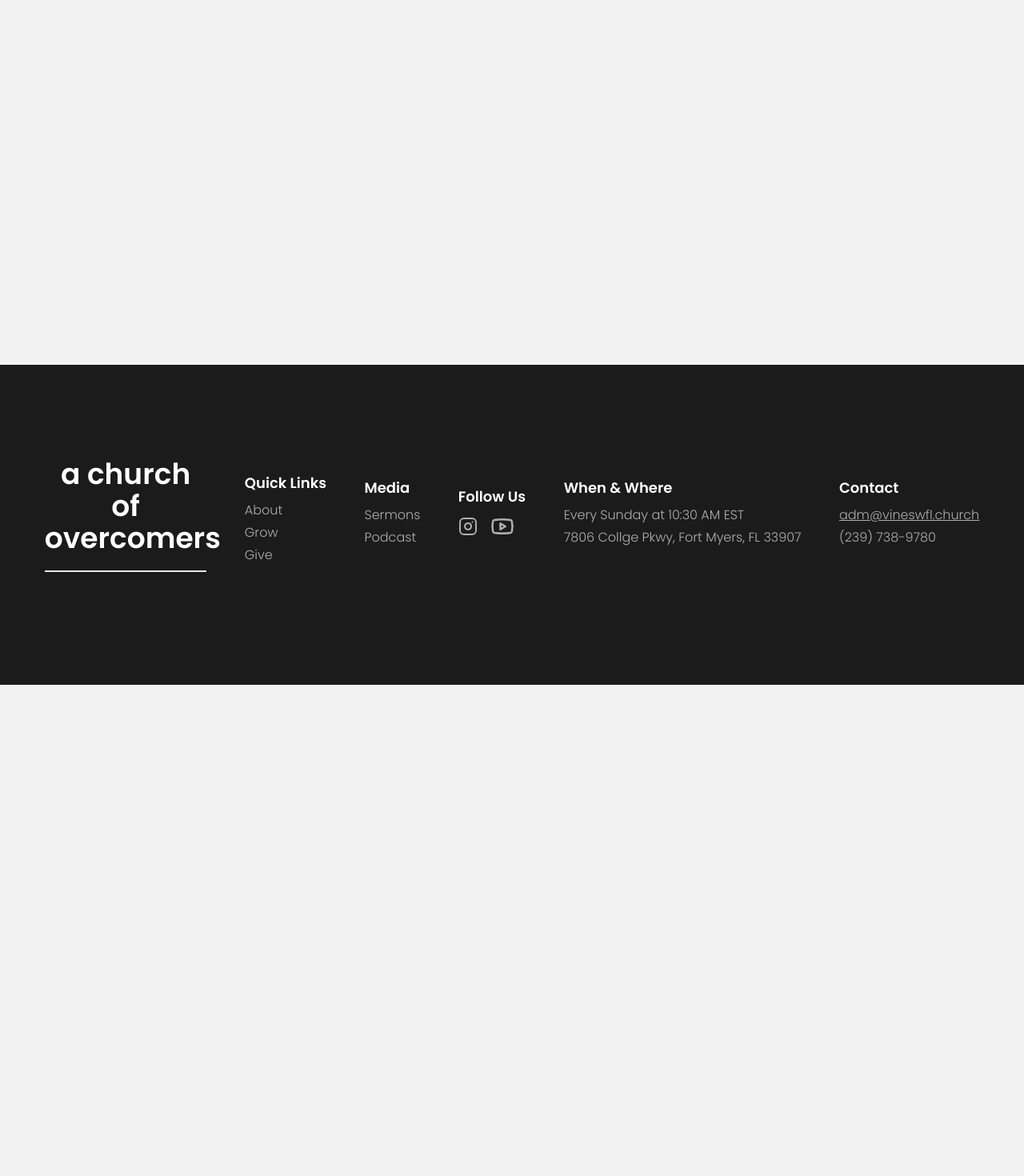
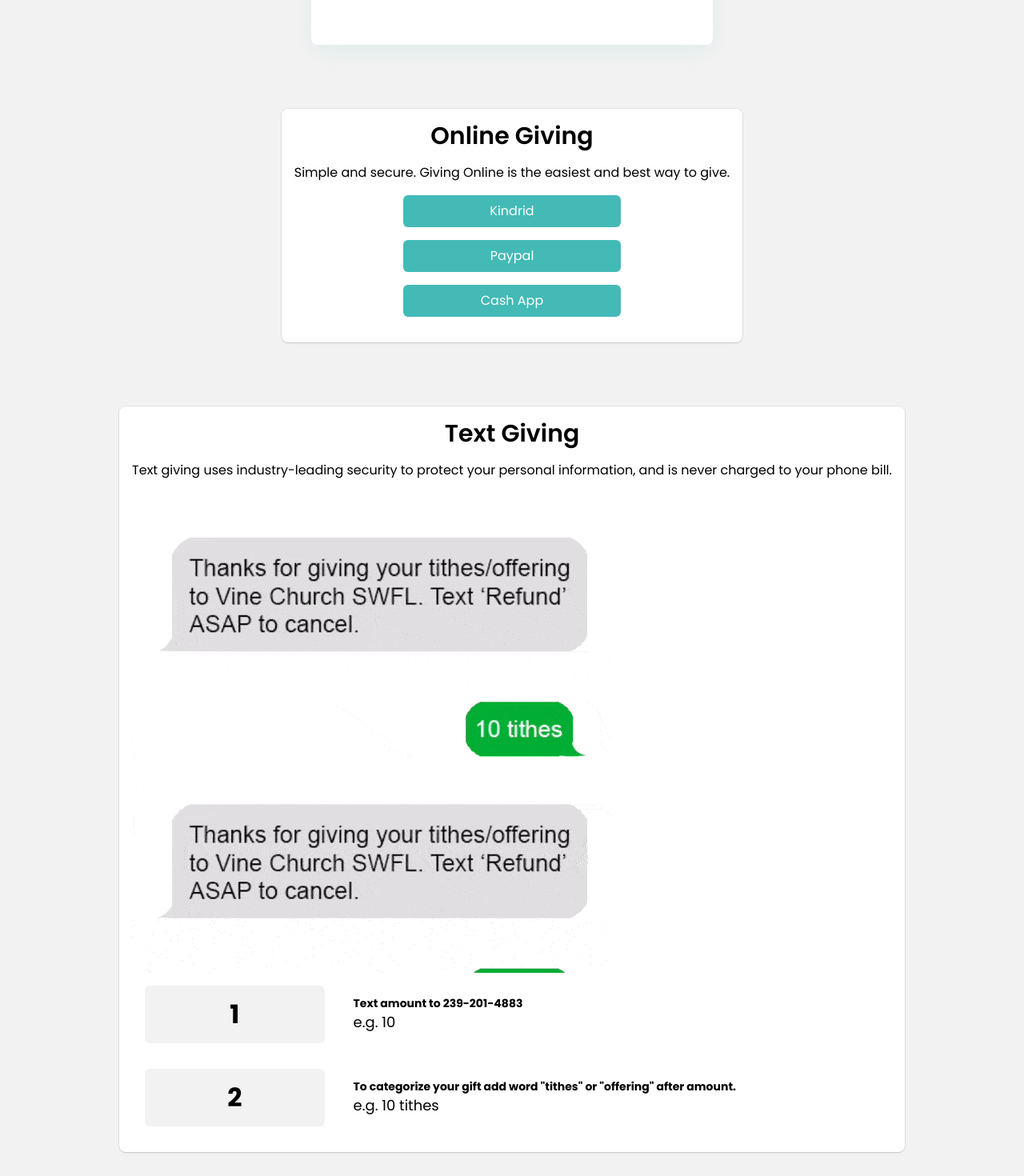
Before and after one commit to rmscrlos/vineswflweb, a Next.js app: page /give in a window 1280 px wide. Shown: the part 440-1910 px from the top of the page at 80% size. Before the commit the page ends 1296 px from the top, so only its background shows below. Built offline with nearby package versions, Linux system fonts and the light colour scheme.

Commit message:
created give page, fixed modified sermons pages and added styles for desktop

```diff
--- a/src/app/(user)/give/page.tsx
+++ b/src/app/(user)/give/page.tsx
@@ -1,8 +1,106 @@
+import Image from "next/image";
+
+import giveTextGif from "@/lib/images/givetext.gif";
+import Link from "next/link";
+import { Button } from "@/components/ui/button";
+
+interface TextGivingDataType {
+	id: number;
+	number: string;
+	description: string;
+	example: string;
+}
+
+interface WaysToGiveType {
+	title: string;
+	link: string;
+}
+
+const waysToGiveData: WaysToGiveType[] = [
+	{
+		title: "Kindrid",
+		link: "https://www.kindridgiving.com/App/Form/49349df5-7ef7-40b8-bff6-8540066588f9",
+	},
+	{
+		title: "Paypal",
+		link: "https://www.paypal.com/donate/?hosted_button_id=HW4LX5VZLYKDS",
+	},
+
+	{
+		title: "Cash App",
+		link: "https://cash.app/$vineftmyers?qr=1",
+	},
+];
+
+const textGivingData: TextGivingDataType[] = [
+	{
+		id: 1,
+		number: "1",
+		description: "Text amount to 239-201-4883",
+		example: "e.g. 10",
+	},
+	{
+		id: 2,
+		number: "2",
+		description: `To categorize your gift add word "tithes" or "offering" after amount.`,
+		example: "e.g. 10 tithes",
+	},
+];
+
 export default function GivingPage() {
 	return (
-		<main className="flex min-h-screen flex-col items-center justify-between pb-14">
-			<h1>Giving Page</h1>
-			{/* Add your giving form or payment integration here */}
+		<main className="flex min-h-screen flex-col items-center justify-between pb-14 max-w-sm px-2 lg:max-w-7xl mx-auto">
+			<div className="bg-white flex justify-center items-center h-[400px] rounded-lg shadow-[rgba(67,_186,_182,_0.1)_0px_9px_30px] mb-10">
+				<h1 className="text-center font-semibold text-xl px-4 text-vinegreen">
+					See what God can do through your generosity.
+				</h1>
+			</div>
+
+			<div className="my-10 text-center bg-white text-darkbg p-4 rounded-lg shadow-[0px_2px_3px_-1px_rgba(0,0,0,0.1),0px_1px_0px_0px_rgba(25,28,33,0.02),0px_0px_0px_1px_rgba(25,28,33,0.08)]">
+				<h3 className="font-semibold text-3xl mb-4">Online Giving</h3>
+				<p className="mb-4">
+					Simple and secure. Giving Online is the easiest and best way to give.
+				</p>
+
+				<div className="flex flex-col justify-center items-center">
+					{waysToGiveData.map(({ title, link }: WaysToGiveType) => (
+						<Link
+							key={title}
+							href={link}
+							rel="noreferrer"
+							className="bg-vinegreen text-white rounded-md px-5 py-2 mb-4 inline-block w-1/2 text-center"
+						>
+							{title}
+						</Link>
+					))}
+				</div>
+			</div>
+			<div className="my-10 text-center bg-white text-darkbg p-4 rounded-lg shadow-[0px_2px_3px_-1px_rgba(0,0,0,0.1),0px_1px_0px_0px_rgba(25,28,33,0.02),0px_0px_0px_1px_rgba(25,28,33,0.08)]">
+				<h3 className="font-semibold text-3xl mb-4">Text Giving</h3>
+				<p className="mb-4">
+					Text giving uses industry-leading security to protect your personal
+					information, and is never charged to your phone bill.
+				</p>
+				<Image className="rounded-lg" src={giveTextGif} alt="give text gif" />
+				<div>
+					{textGivingData.map(
+						({ id, number, description, example }: TextGivingDataType) => (
+							<div
+								key={id + description}
+								className="flex justify-between items-center gap-5"
+							>
+								<div className="bg-black/5 w-3/12 h-[4.5rem] font-bold text-[2rem] text-darkbg rounded-md flex justify-center items-center m-[1rem]">
+									{number}
+								</div>
+								<div className="text-left w-3/4">
+									<h4 className="text-sm font-bold">{description}</h4>
+									<p className="text-lg">{example}</p>
+								</div>
+							</div>
+						)
+					)}
+				</div>
+			</div>
 		</main>
 	);
 }
--- a/src/app/(user)/page.tsx
+++ b/src/app/(user)/page.tsx
@@ -50,13 +50,13 @@ export default async function Home() {
 					</h2>
 					<div className="flex flex-col justify-center items-center gap-2 text-center lg:flex-row lg:gap-4">
 						<Link
-							className="bg-vinegreen text-white font-semibold w-full py-2 rounded-md lg:py-3 lg:w-3/4"
+							className="bg-vinegreen text-white font-semibold w-full py-2 rounded-md lg:py-3 lg:w-3/4 lg:transition-all lg:duration-300 lg:hover:-translate-y-1"
 							href={`/sermons/${current}`}
 						>
 							Watch Now
 						</Link>
 						<Link
-							className="w-full py-2 font-semibold bg-white rounded-md lg:py-3 lg:w-3/4"
+							className="w-full py-2 font-semibold bg-white rounded-md lg:py-3 lg:w-3/4 lg:transition-all lg:duration-300 lg:hover:-translate-y-1"
 							href="/sermons"
 						>
 							Other Sermons
@@ -68,7 +68,6 @@ export default async function Home() {
 			<div className="w-full flex flex-col items-center lg:flex-row lg:h-full lg:items-start lg:gap-20">
 				<div className="w-[93%] my-10 lg:w-[80%]">
 					<h2 className="text-3xl text-left font-semibold mb-6">Events</h2>
-					{events && <EventsCarousel events={events} />}
 					{events && <Events events={events} />}
 
 					{lifeGroupImageUrl && (
@@ -94,7 +93,7 @@ export default async function Home() {
 								<div className="flex items-center gap-2">
 									<Link
 										href="https://vineswfl.churchcenter.com/groups"
-										className="text-white bg-vinegreen rounded-md px-5 py-2 lg:text-lg"
+										className="text-white bg-vinegreen rounded-md px-5 py-2 lg:text-lg lg:transition-all lg:duration-300 lg:hover:-translate-y-1"
 									>
 										Join A LifeGroup
 									</Link>
@@ -104,7 +103,7 @@ export default async function Home() {
 					)}
 				</div>
 
-				<div className="flex flex-col items-center lg:my-10">
+				<div className="flex w-[93%] flex-col items-center lg:my-10 lg:w-auto">
 					<div className="flex flex-col px-4 py-4 justify-center gap-4 bg-white w-[98%] rounded-md shadow-[rgba(17,_17,_26,_0.1)_0px_10px_16px] mb-6">
 						<div>
 							<h3 className="text-xl font-semibold">Get Involved</h3>
--- a/src/app/(user)/sermons/all/page.tsx
+++ b/src/app/(user)/sermons/all/page.tsx
@@ -17,18 +17,18 @@ import { urlForImage } from "../../../../../sanity/lib/image";
 export default async function AllSermonsPage() {
 	const sermons: SermonType[] = await fetchSermons();
 	return (
-		<main className="flex min-h-screen flex-col pb-14 items-center">
-			<div className="flex items-center justify-between w-[93%]">
+		<main className="flex min-h-screen flex-col pb-14 items-center max-w-sm lg:max-w-7xl mx-auto">
+			<div className="flex items-center justify-between w-full px-4 lg:px-14">
 				<Link
 					href="/sermons"
-					className="w-[93%] flex items-center font-semibold text-sm"
+					className="flex items-center font-semibold text-sm"
 				>
 					<ChevronLeft size={16} />
 					Back
 				</Link>
-				<h3 className="text-3xl w-full text-left text-nowrap">All Sermons</h3>
+				<h3 className="text-xl text-left text-nowrap">All Sermons</h3>
 			</div>
-			<div className="w-[93%] mt-8">
+			<div className="mt-8 lg:flex lg:flex-wrap lg:justify-center">
 				{sermons &&
 					sermons.map(({ title, _id, slug, mainImage }: SermonType) => (
 						<Link
@@ -36,8 +36,8 @@ export default async function AllSermonsPage() {
 							href={`/sermons/${slug?.current}`}
 							className="flex items-center justify-between py-2 px-4 rounded-md"
 						>
-							<Card className="w-full overflow-hidden">
-								<CardContent className="relative h-[12rem]">
+							<Card className="w-[23rem] h-[20rem] overflow-hidden">
+								<CardContent className="relative h-[15rem]">
 									<Image
 										fill
 										priority
--- a/src/app/(user)/sermons/page.tsx
+++ b/src/app/(user)/sermons/page.tsx
@@ -14,10 +14,37 @@ export default async function SermonsPage() {
 	const recentSermons: SermonType[] = await fetchRecentSermons();
 
 	return (
-		<main className="flex min-h-screen flex-col pb-14 items-center">
-			<LatestSermon />
+		<main className="flex min-h-screen flex-col pb-14 items-center lg:max-w-7xl lg:mx-auto">
+			<div className="lg:w-full lg:h-[500px] lg:mb-10 flex lg:justify-center lg:gap-10">
+				<LatestSermon />
+				<div className="hidden lg:flex lg:flex-col lg:w-1/3 lg:justify-between">
+					{recentSermons &&
+						recentSermons
+							.slice(0, 2)
+							.map(
+								({ title, _id, slug: { current }, mainImage }: SermonType) => (
+									<div key={_id} className="">
+										<Link href={`/sermons/${current}`} className="relative">
+											<div className="w-full h-[235px] rounded-md transition-all duration-300 hover:-translate-y-1">
+												<Image
+													className="rounded-md"
+													fill
+													style={{ objectFit: "cover" }}
+													src={urlForImage(mainImage)}
+													alt={`${title}'s image`}
+												/>
+												<div className="absolute bottom-2 left-2">
+													<h3 className="text-white text-xl">{title}</h3>
+												</div>
+											</div>
+										</Link>
+									</div>
+								)
+							)}
+				</div>
+			</div>
 
-			<div className="w-[93%] mb-8">
+			<div className="w-[93%] mb-8 lg:hidden">
 				<h3 className="font-semibold text-xl mb-4">Recent Sermons</h3>
 				<Carousel>
 					<CarouselContent className="w-full">
--- a/src/components/LatestSermon.tsx
+++ b/src/components/LatestSermon.tsx
@@ -13,9 +13,9 @@ const LatestSermon: React.FC = async () => {
 	}: SermonType = await fetchLatestSermon();
 	const latestSermonImage = urlForImage(mainImage);
 	return (
-		<Link href={`/sermons/${current}`}>
-			<div className="mx-4 relative w-[360px] h-[360px] shadow-[rgba(17,_17,_26,_0.1)_0px_0px_16px] mb-8">
-				<div className="absolute w-[360px] h-[360px] bg-gradient-to-b from-transparent to-black opacity-55 z-[1] rounded-md" />
+		<Link href={`/sermons/${current}`} className="lg:w-2/4">
+			<div className="mx-4 relative w-[360px] h-[360px] shadow-[rgba(17,_17,_26,_0.1)_0px_0px_16px] mb-8 lg:w-full lg:h-full lg:mx-0 lg:transition-all lg:duration-300 lg:hover:-translate-y-1">
+				<div className="absolute w-[360px] h-[360px] bg-gradient-to-b from-transparent to-black opacity-55 z-[1] rounded-md lg:h-full" />
 				<Image
 					className="rounded-md"
 					style={{ objectFit: "cover" }}
@@ -24,14 +24,8 @@ const LatestSermon: React.FC = async () => {
 					priority
 					alt={`${title}'s image`}
 				/>
-				<div className="absolute bottom-0 z-[2] w-full p-4">
+				<div className="absolute bottom-0 z-[2] w-full p-4 lg:w-3/4">
 					<p className="text-white bg-white/[.3] rounded-xl font-light text-[.75rem] text-center w-[33%] py-0.5 mb-1">
-						Latest Sermon
-					</p>
-					<h2 className="text-3xl font-semibold text-white mb-2">{title}</h2>
-				</div>
-				<div className="absolute bottom-0 z-[2] w-full p-4">
-					<p className="text-white bg-white/[.3] rounded-xl font-semibold text-[.75rem] text-center w-[33%] py-0.5 mb-1">
 						Latest Sermon
 					</p>
 					<h2 className="text-3xl font-semibold text-white mb-2">{title}</h2>
--- a/src/components/header/Header.tsx
+++ b/src/components/header/Header.tsx
@@ -7,7 +7,7 @@ const Header: React.FC = () => {
 		<header className="flex justify-between items-center px-3 h-[6rem] lg:max-w-7xl lg:mx-auto">
 			<Link href="/">
 				<h1 className="uppercase text-lg">
-					Vine <span className="font-bold">Church</span>
+					Vine <span className="font-bold text-vinegreen">Church</span>
 				</h1>
 			</Link>
 			<div className="hidden lg:block">
```
Also changed, not shown: src/components/Events.tsx (+7 -7 lines), src/components/EventsCarousel.tsx (deleted, +0 -118 lines), src/lib/images/givetext.gif (added).
